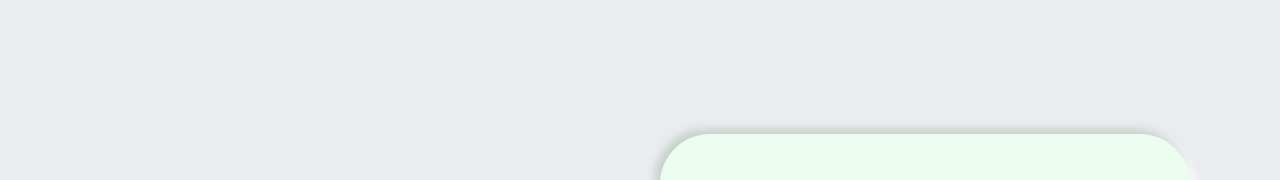
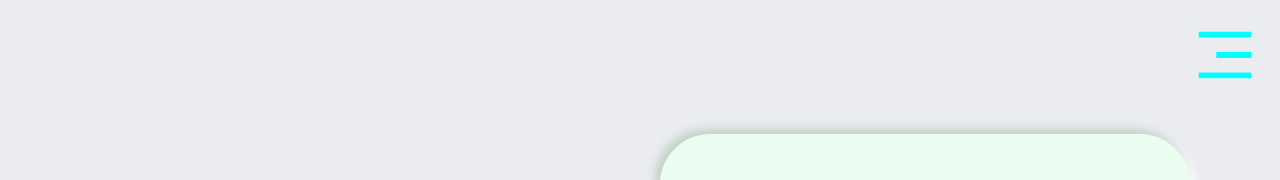
Before and after one commit to MeftunH/portfolio-v1, a React (Create React App) app: page /contact in a window 1280 px wide. Shown: the top 180 px of the page. Built offline with nearby package versions, Linux system fonts and the light colour scheme; a web font is replaced by a local one.

Commit message:
add header to contact page

```diff
--- a/src/pages/Contact.js
+++ b/src/pages/Contact.js
@@ -1,7 +1,10 @@
 import React from "react";
+import Header from "../components/Header";
 
 function Contact() {
   return (
+    <div>
+    <Header/>
     <div className="container contact mt-5">
       <div className="row pt-5">
         <div className="col-md-6 p-5">
@@ -19,6 +22,7 @@ function Contact() {
         </div>
       </div>
     </div>
+    </div>
   );
 }
 
```
